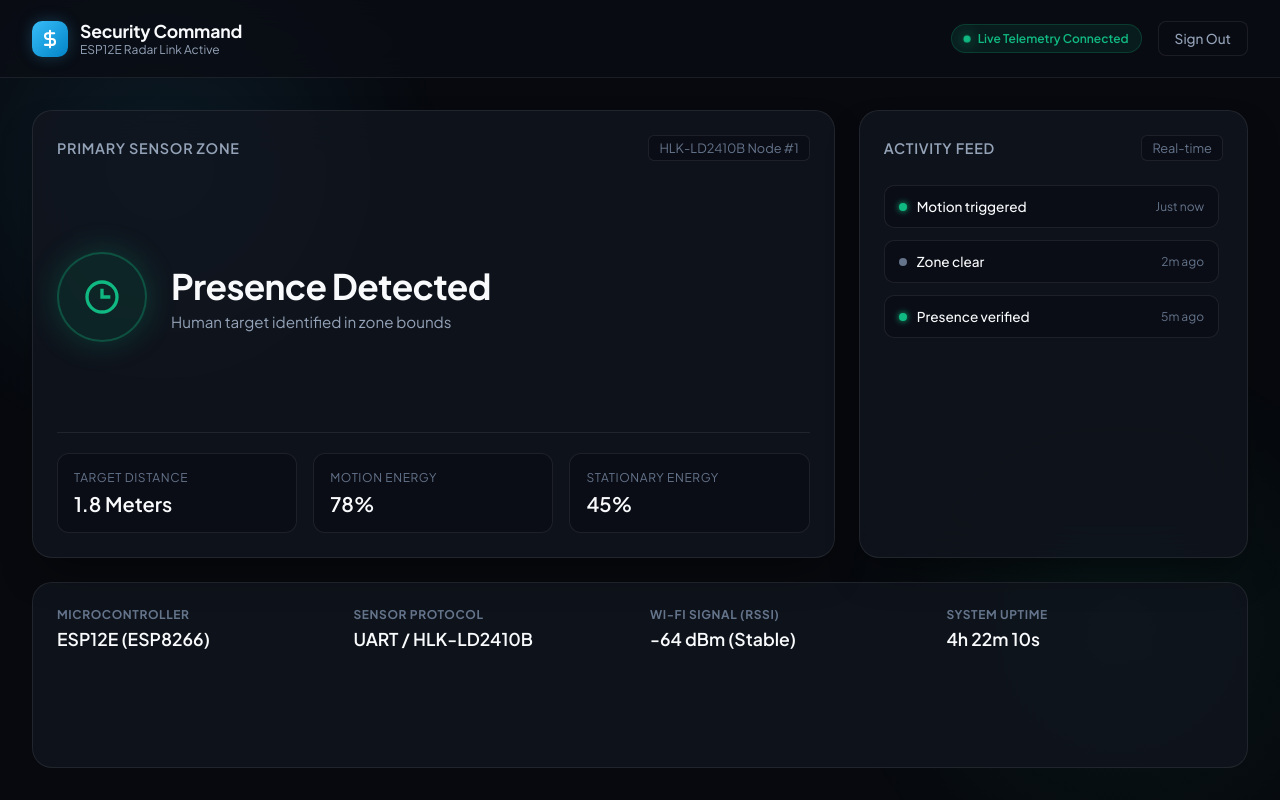
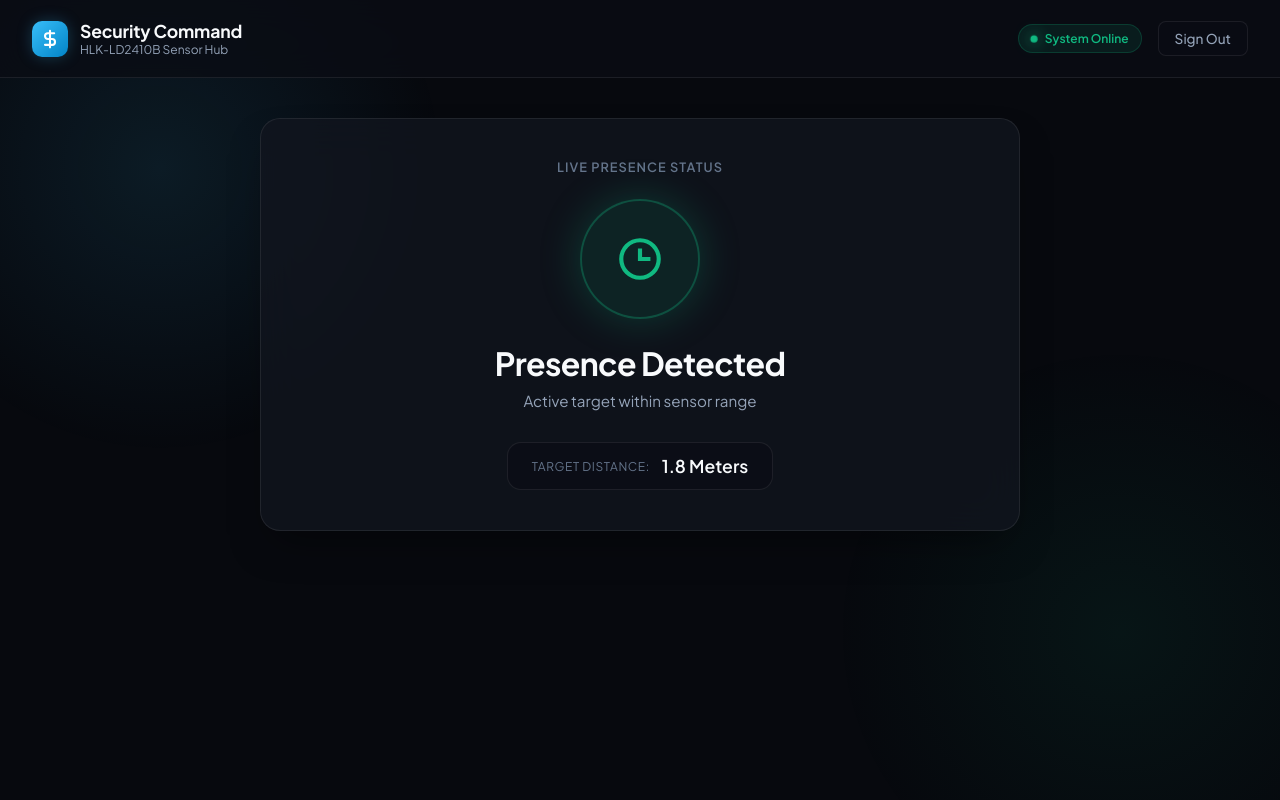
Before and after one commit to PsychicNova/Security-Database, a website: page public/Dashboard.html in a window 1280 px wide. Drawn offline with Linux system fonts and the light colour scheme.

Commit message:
Simplify dashboard UI layout while keeping glassmorphism theme

```diff
--- a/public/Dashboard.html
+++ b/public/Dashboard.html
@@ -18,7 +18,6 @@
       --accent-green: #10b981;
       --accent-green-glow: rgba(16, 185, 129, 0.25);
       --accent-red: #f43f5e;
-      --accent-red-glow: rgba(244, 63, 94, 0.25);
       --text-primary: #f8fafc;
       --text-secondary: #94a3b8;
       --text-muted: #64748b;
@@ -41,7 +40,7 @@
       overflow-x: hidden;
     }
 
-    /* Background Ambiance */
+    /* Ambient Glows */
     .ambient-glow-1 {
       position: fixed;
       top: -15%;
@@ -64,7 +63,7 @@
       z-index: 0;
     }
 
-    /* Navbar Header */
+    /* Header */
     header {
       position: relative;
       z-index: 10;
@@ -158,17 +157,17 @@
       color: var(--accent-red);
     }
 
-    /* Main Dashboard Layout */
+    /* Main Container (Centered & Simplified) */
     main {
       position: relative;
       z-index: 10;
       flex: 1;
-      max-width: 1400px;
+      max-width: 800px;
       width: 100%;
-      margin: 0 auto;
-      padding: 32px;
-      display: grid;
-      grid-template-columns: repeat(12, 1fr);
+      margin: 40px auto;
+      padding: 0 20px;
+      display: flex;
+      flex-direction: column;
       gap: 24px;
     }
 
@@ -178,65 +177,39 @@
       -webkit-backdrop-filter: blur(20px);
       border: 1px solid var(--card-border);
       border-radius: 20px;
-      padding: 24px;
+      padding: 32px;
       box-shadow: 0 20px 40px -15px rgba(0, 0, 0, 0.5);
     }
 
-    /* Presence Hero Card (Col 1-8) */
+    /* Core Presence Hero Section */
     .presence-hero {
-      grid-column: span 8;
       display: flex;
       flex-direction: column;
-      justify-content: space-between;
-      position: relative;
-      overflow: hidden;
+      align-items: center;
+      text-align: center;
+      padding: 40px 20px;
     }
 
-    @media (max-width: 1024px) {
-      .presence-hero { grid-column: span 12; }
-    }
-
-    .card-header {
-      display: flex;
-      justify-content: space-between;
-      align-items: center;
+    .card-title {
+      font-size: 0.8rem;
+      font-weight: 600;
+      text-transform: uppercase;
+      letter-spacing: 0.08em;
+      color: var(--text-muted);
       margin-bottom: 24px;
     }
 
-    .card-title {
-      font-size: 0.9rem;
-      font-weight: 600;
-      text-transform: uppercase;
-      letter-spacing: 0.05em;
-      color: var(--text-secondary);
-    }
-
-    .sensor-id {
-      font-size: 0.8rem;
-      color: var(--text-muted);
-      background: var(--input-bg);
-      padding: 4px 10px;
-      border-radius: 6px;
-      border: 1px solid var(--card-border);
-    }
-
-    .presence-display {
-      display: flex;
-      align-items: center;
-      gap: 24px;
-      margin: 20px 0;
-    }
-
     .presence-indicator-ring {
-      width: 90px;
-      height: 90px;
+      width: 120px;
+      height: 120px;
       border-radius: 50%;
       display: flex;
       align-items: center;
       justify-content: center;
       background: rgba(16, 185, 129, 0.1);
       border: 2px solid rgba(16, 185, 129, 0.3);
-      box-shadow: 0 0 30px var(--accent-green-glow);
+      box-shadow: 0 0 40px var(--accent-green-glow);
+      margin-bottom: 24px;
       transition: all 0.3s ease;
     }
 
@@ -247,8 +220,8 @@
     }
 
     .presence-indicator-ring svg {
-      width: 40px;
-      height: 40px;
+      width: 50px;
+      height: 50px;
       fill: var(--accent-green);
     }
 
@@ -257,143 +230,41 @@
     }
 
     .presence-info h2 {
-      font-size: 2.2rem;
+      font-size: 2rem;
       font-weight: 700;
       letter-spacing: -0.02em;
-      margin-bottom: 4px;
+      margin-bottom: 8px;
     }
 
     .presence-info p {
       font-size: 0.95rem;
       color: var(--text-secondary);
+      margin-bottom: 32px;
     }
 
-    /* Telemetry Grid inside Hero */
-    .telemetry-grid {
-      display: grid;
-      grid-template-columns: repeat(3, 1fr);
-      gap: 16px;
-      margin-top: 24px;
-      padding-top: 20px;
-      border-top: 1px solid var(--card-border);
+    /* Single Simple Metric Box */
+    .metric-badge {
+      display: inline-flex;
+      align-items: center;
+      gap: 12px;
+      background: var(--input-bg);
+      border: 1px solid var(--card-border);
+      padding: 12px 24px;
+      border-radius: 14px;
+      font-size: 0.9rem;
     }
 
-    @media (max-width: 768px) {
-      .telemetry-grid { grid-template-columns: 1fr; }
+    .metric-badge span {
+      color: var(--text-muted);
+      text-transform: uppercase;
+      font-size: 0.75rem;
+      letter-spacing: 0.05em;
     }
 
-    .telemetric-box {
-      background: var(--input-bg);
-      border: 1px solid var(--card-border);
-      border-radius: 12px;
-      padding: 16px;
-    }
-
-    .telemetric-box span {
-      display: block;
-      font-size: 0.75rem;
-      color: var(--text-muted);
-      text-transform: uppercase;
-      letter-spacing: 0.05em;
-      margin-bottom: 6px;
-    }
-
-    .telemetric-box strong {
-      font-size: 1.25rem;
+    .metric-badge strong {
+      color: var(--text-primary);
       font-weight: 600;
-      color: var(--text-primary);
-    }
-
-    /* Sidebar Widgets (Col 9-12) */
-    .sidebar-widget {
-      grid-column: span 4;
-      display: flex;
-      flex-direction: column;
-    }
-
-    @media (max-width: 1024px) {
-      .sidebar-widget { grid-column: span 12; }
-    }
-
-    /* Live Activity Log */
-    .log-container {
-      display: flex;
-      flex-direction: column;
-      gap: 12px;
-      max-height: 280px;
-      overflow-y: auto;
-      padding-right: 4px;
-    }
-
-    .log-container::-webkit-scrollbar {
-      width: 4px;
-    }
-
-    .log-container::-webkit-scrollbar-thumb {
-      background: var(--card-border);
-      border-radius: 4px;
-    }
-
-    .log-item {
-      display: flex;
-      align-items: center;
-      justify-content: space-between;
-      background: var(--input-bg);
-      border: 1px solid var(--card-border);
-      padding: 12px 14px;
-      border-radius: 10px;
-      font-size: 0.85rem;
-    }
-
-    .log-event {
-      display: flex;
-      align-items: center;
-      gap: 10px;
-      font-weight: 500;
-    }
-
-    .log-dot {
-      width: 8px;
-      height: 8px;
-      border-radius: 50%;
-    }
-
-    .log-dot.active { background: var(--accent-green); box-shadow: 0 0 6px var(--accent-green); }
-    .log-dot.idle { background: var(--text-muted); }
-
-    .log-time {
-      font-size: 0.75rem;
-      color: var(--text-muted);
-    }
-
-    /* System Diagnostic Stats */
-    .diagnostic-card {
-      grid-column: span 12;
-      display: grid;
-      grid-template-columns: repeat(4, 1fr);
-      gap: 20px;
-      background: var(--card-bg);
-      border: 1px solid var(--card-border);
-      border-radius: 20px;
-      padding: 24px;
-    }
-
-    @media (max-width: 768px) {
-      .diagnostic-card { grid-template-columns: repeat(2, 1fr); }
-    }
-
-    .diag-item h4 {
-      font-size: 0.75rem;
-      text-transform: uppercase;
-      letter-spacing: 0.05em;
-      color: var(--text-muted);
-      margin-bottom: 6px;
-    }
-
-    .diag-item p {
       font-size: 1.1rem;
-      font-weight: 600;
-      color: var(--text-primary);
     }
   </style>
 </head>
@@ -410,128 +281,60 @@
       </div>
       <div>
         <div class="brand-title">Security Command</div>
-        <div class="brand-subtitle">ESP12E Radar Link Active</div>
+        <div class="brand-subtitle">HLK-LD2410B Sensor Hub</div>
       </div>
     </div>
     <div class="nav-actions">
       <div class="system-status-pill">
-        <span class="pulse-dot"></span> Live Telemetry Connected
+        <span class="pulse-dot"></span> System Online
       </div>
       <a href="/admin-login.html" class="btn-logout">Sign Out</a>
     </div>
   </header>
 
-  <!-- Main Content Grid -->
+  <!-- Simplified Content Area -->
   <main>
-    <!-- Presence Hero Widget -->
     <div class="dashboard-card presence-hero">
-      <div class="card-header">
-        <span class="card-title">Primary Sensor Zone</span>
-        <span class="sensor-id">HLK-LD2410B Node #1</span>
+      <span class="card-title">Live Presence Status</span>
+
+      <div class="presence-indicator-ring" id="ringIndicator">
+        <svg viewBox="0 0 24 24"><path d="M12 2a10 10 0 1 0 10 10A10 10 0 0 0 12 2m0 18a8 8 0 1 1 8-8 8 8 0 0 1-8 8m1-13h-2v6h6v-2h-4z"/></svg>
       </div>
 
-      <div class="presence-display">
-        <div class="presence-indicator-ring" id="ringIndicator">
-          <svg viewBox="0 0 24 24"><path d="M12 2a10 10 0 1 0 10 10A10 10 0 0 0 12 2m0 18a8 8 0 1 1 8-8 8 8 0 0 1-8 8m1-13h-2v6h6v-2h-4z"/></svg>
-        </div>
-        <div class="presence-info">
-          <h2 id="presenceStatusText">Presence Detected</h2>
-          <p id="presenceSubText">Human target identified in zone bounds</p>
-        </div>
+      <div class="presence-info">
+        <h2 id="presenceStatusText">Presence Detected</h2>
+        <p id="presenceSubText">Active target within sensor range</p>
       </div>
 
-      <div class="telemetry-grid">
-        <div class="telemetric-box">
-          <span>Target Distance</span>
-          <strong id="targetDistance">1.8 Meters</strong>
-        </div>
-        <div class="telemetric-box">
-          <span>Motion Energy</span>
-          <strong id="motionEnergy">78%</strong>
-        </div>
-        <div class="telemetric-box">
-          <span>Stationary Energy</span>
-          <strong id="stationaryEnergy">45%</strong>
-        </div>
-      </div>
-    </div>
-
-    <!-- Live Activity Log Sidebar -->
-    <div class="dashboard-card sidebar-widget">
-      <div class="card-header">
-        <span class="card-title">Activity Feed</span>
-        <span class="sensor-id">Real-time</span>
-      </div>
-      <div class="log-container" id="logContainer">
-        <div class="log-item">
-          <div class="log-event">
-            <span class="log-dot active"></span> Motion triggered
-          </div>
-          <span class="log-time">Just now</span>
-        </div>
-        <div class="log-item">
-          <div class="log-event">
-            <span class="log-dot idle"></span> Zone clear
-          </div>
-          <span class="log-time">2m ago</span>
-        </div>
-        <div class="log-item">
-          <div class="log-event">
-            <span class="log-dot active"></span> Presence verified
-          </div>
-          <span class="log-time">5m ago</span>
-        </div>
-      </div>
-    </div>
-
-    <!-- System Diagnostics Bar -->
-    <div class="diagnostic-card">
-      <div class="diag-item">
-        <h4>Microcontroller</h4>
-        <p>ESP12E (ESP8266)</p>
-      </div>
-      <div class="diag-item">
-        <h4>Sensor Protocol</h4>
-        <p>UART / HLK-LD2410B</p>
-      </div>
-      <div class="diag-item">
-        <h4>Wi-Fi Signal (RSSI)</h4>
-        <p>-64 dBm (Stable)</p>
-      </div>
-      <div class="diag-item">
-        <h4>System Uptime</h4>
-        <p>4h 22m 10s</p>
+      <div class="metric-badge">
+        <span>Target Distance:</span>
+        <strong id="targetDistance">1.8 Meters</strong>
       </div>
     </div>
   </main>
 
   <script>
-    // Frontend telemetry simulation hook (Will sync when ESP12E sends POST data)
+    // Clean minimal update function for sensor state
     function updateSensorState(data) {
       const ring = document.getElementById('ringIndicator');
       const statusText = document.getElementById('presenceStatusText');
       const subText = document.getElementById('presenceSubText');
       const distance = document.getElementById('targetDistance');
-      const motion = document.getElementById('motionEnergy');
-      const stationary = document.getElementById('stationaryEnergy');
 
       if (data.presence) {
         ring.classList.remove('clear');
         statusText.innerText = 'Presence Detected';
-        subText.innerText = 'Human target identified in zone bounds';
+        subText.innerText = 'Active target within sensor range';
       } else {
         ring.classList.add('clear');
         statusText.innerText = 'Zone Clear';
         subText.innerText = 'No target movement detected';
       }
 
-      if (data.distance) distance.innerText = data.distance + ' Meters';
-      if (data.motion) motion.innerText = data.motion + '%';
-      if (data.stationary) stationary.innerText = data.stationary + '%';
+      if (data.distance) {
+        distance.innerText = data.distance + ' Meters';
+      }
     }
-
-    // Example automatic simulation ticker (can be replaced with fetch or websockets)
-    // setInterval(() => { ... }, 5000);
   </script>
 
 </body>
```
